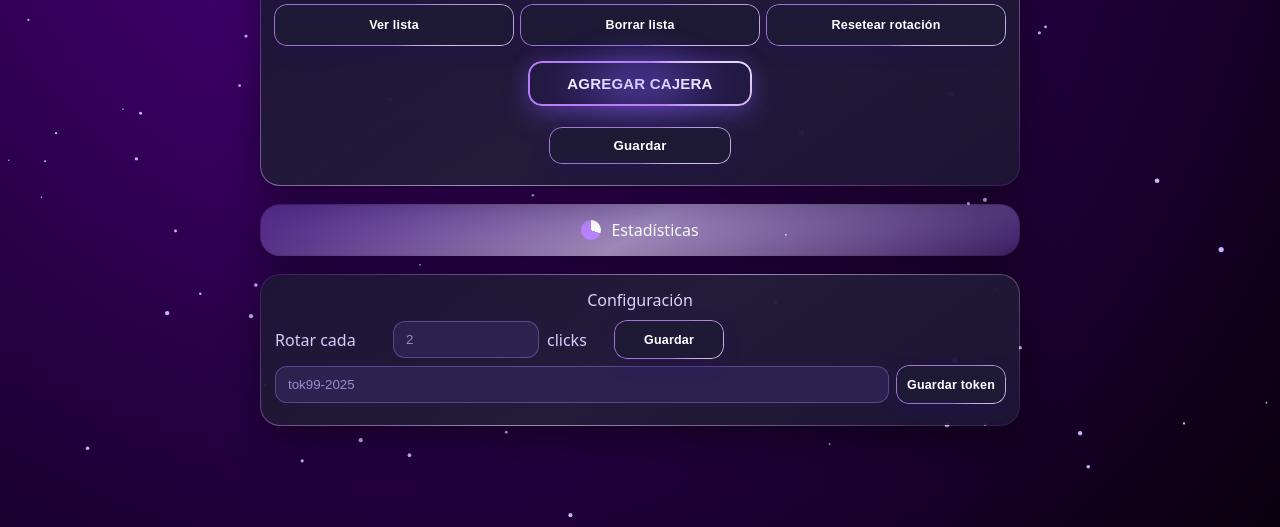
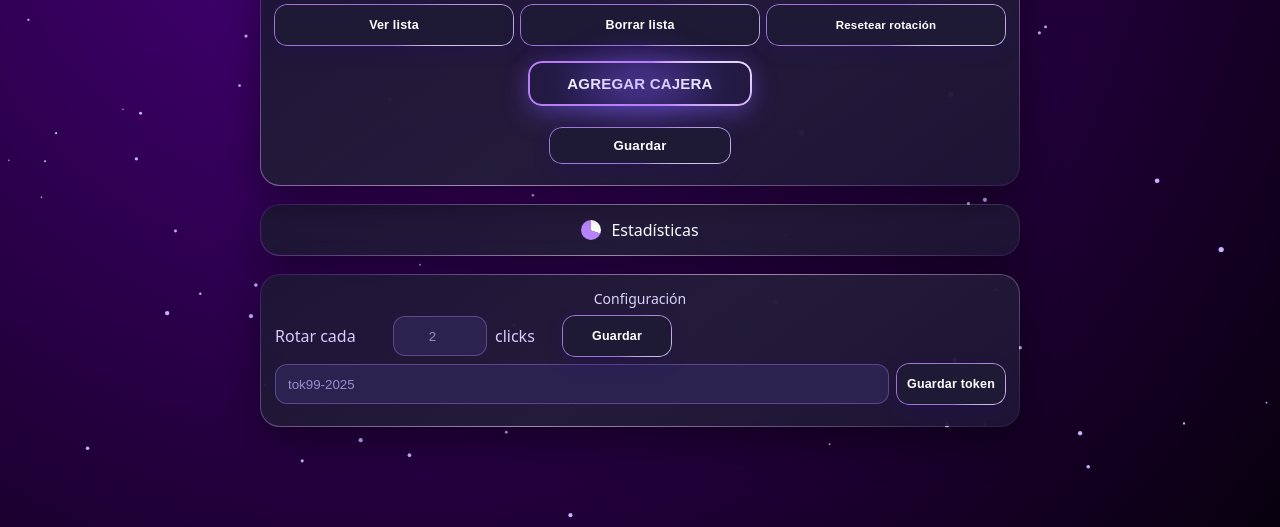
Before and after one commit to project99estudio-max/redirect-whatsapp-actualizado, a website: page public/admin.html in a window 1280 px wide. Shown: the part 273-800 px from the top of the page. Drawn offline with Linux system fonts and the light colour scheme.

Commit message:
Update admin.html

```diff
--- a/public/admin.html
+++ b/public/admin.html
@@ -10,7 +10,6 @@
     --card:#1c1433f0; --edge1:rgba(174,143,255,.16); --edge2:rgba(255,255,255,.55);
     --text:#ffffff; --muted:#c9c0f2; --btn-bg:#1e1935;
     --neonA:#b985ff; --neonB:#efe6ff; --pulse:#7f5cff;
-    --violet-soft:#7d55ff;
   }
 
   html,body{
@@ -43,15 +42,16 @@
   }
   input::placeholder{color:#9a8ccc}
 
-  /* Campos nombre + url */
+  /* Ítems de lista (Nombre + WaLink + Borrar) */
   .item{display:flex;gap:8px;margin:6px 0;align-items:center}
   .item .name{
-    width:112px;min-width:108px; /* igual que btn--sm */
+    width:108px;min-width:108px;
     background:#2b2250;border:1px solid rgba(180,140,255,.35);
-    border-radius:12px;padding:10px 10px;color:#fff;outline:none;
+    border-radius:12px;padding:10px;color:#fff;outline:none;
+    height:40px; /* igual alto que los botones */
   }
-  .item .url{flex:1;}
-  .item .btn{min-width:auto;padding:10px 12px}
+  .item .url{flex:1}
+  .item .btn{min-width:auto;padding:10px 12px;height:40px}
 
   /* Botones base */
   .btn{
@@ -63,6 +63,7 @@
   .btn:hover{filter:brightness(1.08)}
   .btn > *{position:relative;z-index:2}
   .btn::before{content:"";position:absolute;inset:0;border-radius:12px;z-index:1;background:transparent;}
+
   .btn--thin::before{
     inset:-1px;border-radius:13px;
     background:conic-gradient(from 45deg,var(--neonA)0%,var(--neonB)18%,var(--neonA)36%,var(--neonA)100%);
@@ -70,17 +71,13 @@
     -webkit-mask-composite:xor;mask-composite:exclude;padding:1px;
     filter:saturate(90%) blur(.15px) opacity(.85);
   }
-  .btn--sm{ padding:10px 10px; font-size:12.5px; min-width:108px; }
+  .btn--sm{ padding:10px 10px; font-size:12.5px; min-width:108px; height:40px; }
 
-  /* Top actions: 3 botones parejos y responsivos */
-  .actions-top{
-    display:flex; gap:8px; margin:8px 0 6px;
-  }
-  .actions-top .btn{
-    flex:1; /* todos mismo ancho */
-    display:flex; align-items:center; justify-content:center;
-    height:40px; /* mismo alto */
-  }
+  /* Top actions: parejos y responsivos */
+  .actions-top{display:flex; gap:8px; margin:8px 0 6px;}
+  .actions-top .btn{flex:1;display:flex;align-items:center;justify-content:center}
+  /* Texto más chico SOLO para “Resetear rotación” */
+  #btnRot{font-size:11.5px}
 
   /* Botón principal “AGREGAR CAJERA” con borde y pulso */
   .actions-bottom{display:flex;justify-content:center;margin:18px 0 6px;position:relative;}
@@ -113,13 +110,13 @@
   .save-wrap{display:flex;justify-content:center;margin:16px 0 6px}
   #btnSaveFinal{ min-width:180px; }
 
-  /* Botón de estadísticas (entre tarjetas) — un poco más claro */
+  /* Botón “Estadísticas” igual que una tarjeta */
   .stats-card{
     margin:18px auto;
     padding:14px;
     display:flex;align-items:center;justify-content:center;gap:10px;
     cursor:pointer;user-select:none;
-    background:linear-gradient(180deg, rgba(139,109,255,.22), rgba(139,109,255,.08)) padding-box,
+    background:linear-gradient(var(--card),var(--card)) padding-box,
                linear-gradient(145deg,var(--edge1),var(--edge2),var(--edge1)) border-box;
     border:1px solid transparent;border-radius:20px;
     box-shadow:0 12px 40px rgba(0,0,0,.45);
@@ -130,12 +127,24 @@
     background:conic-gradient(from 0deg,#ffffff 0deg 110deg,#b985ff 110deg 360deg);
   }
 
+  /* Mini tarjeta inferior */
+  .card-mini{margin-top:16px}
+  .mini-inner{padding:14px 14px}
+  .mini-title{margin:0 0 8px;text-align:center;font-size:14px;color:#dcd2ff}
+
+  /* Campo numérico “Rotar cada” más angosto */
+  #blocksize{
+    max-width:72px; /* solo cambiamos esto: más compacto */
+    padding:8px 10px;
+    text-align:center;
+  }
+
   @media(max-width:420px){
     .logo{width:216px;margin:8px auto -38px}
     .card-inner{padding:14px 10px}
     .btn{font-size:12.5px}
     .actions-top .btn{height:40px}
-    .item .name{min-width:100px;width:100px}
+    .item .name{min-width:108px;width:108px;height:40px}
   }
 </style>
 </head>
@@ -179,11 +188,11 @@
   <!-- Mini tarjeta inferior -->
   <div class="card-mini">
     <div class="mini-inner">
-      <p style="text-align:center;color:#dcd2ff;margin-bottom:10px;">Configuración</p>
+      <p class="mini-title">Configuración</p>
 
       <div class="row">
         <label style="align-self:center;min-width:110px;color:#d7ccff;">Rotar cada</label>
-        <input id="blocksize" type="number" min="1" max="20" step="1" placeholder="2" style="max-width:120px">
+        <input id="blocksize" type="number" min="1" max="20" step="1" placeholder="2">
         <label style="align-self:center;color:#d7ccff;min-width:60px">clicks</label>
         <button class="btn btn--thin btn--sm" id="btnSaveBS">Guardar</button>
       </div>
```
